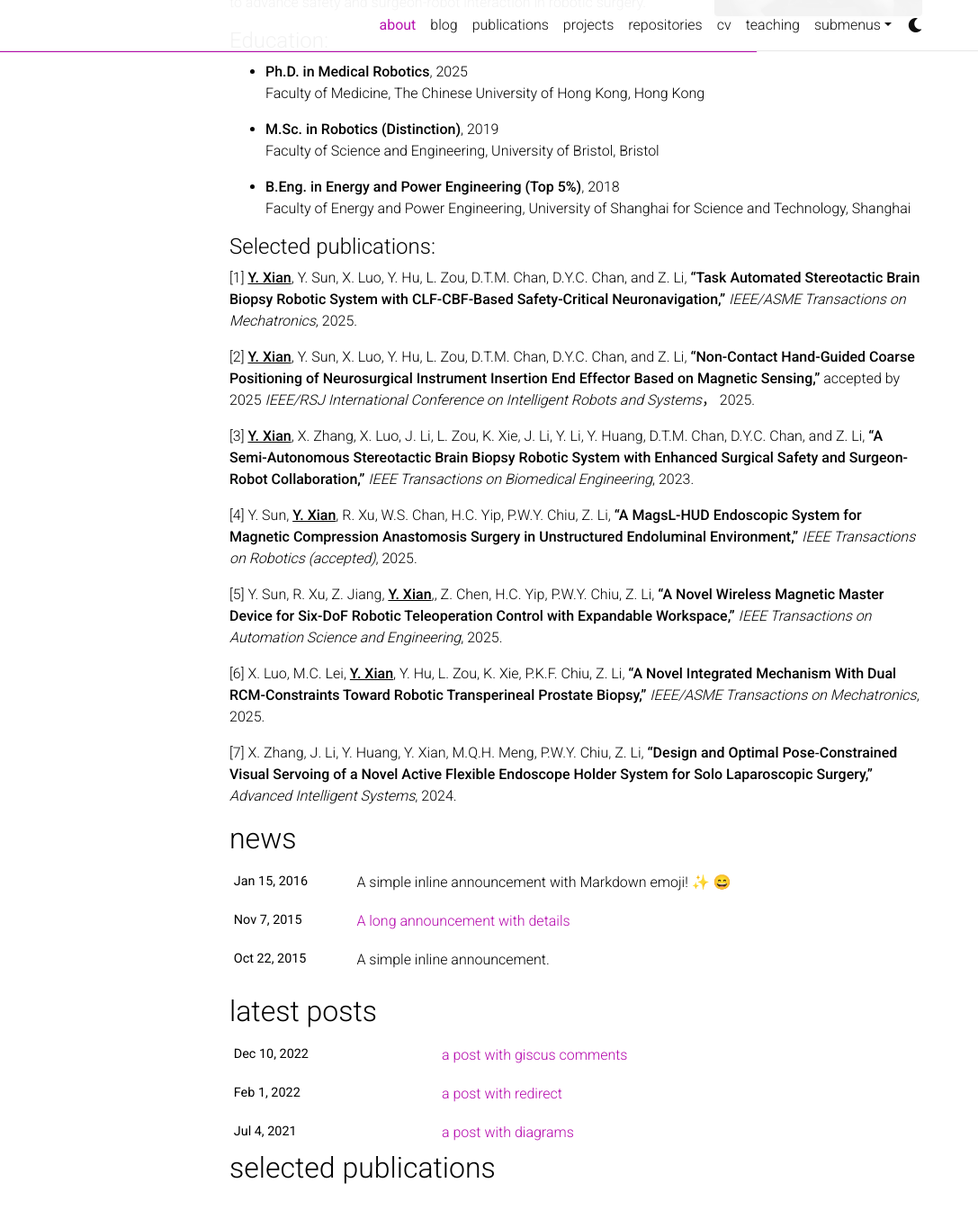
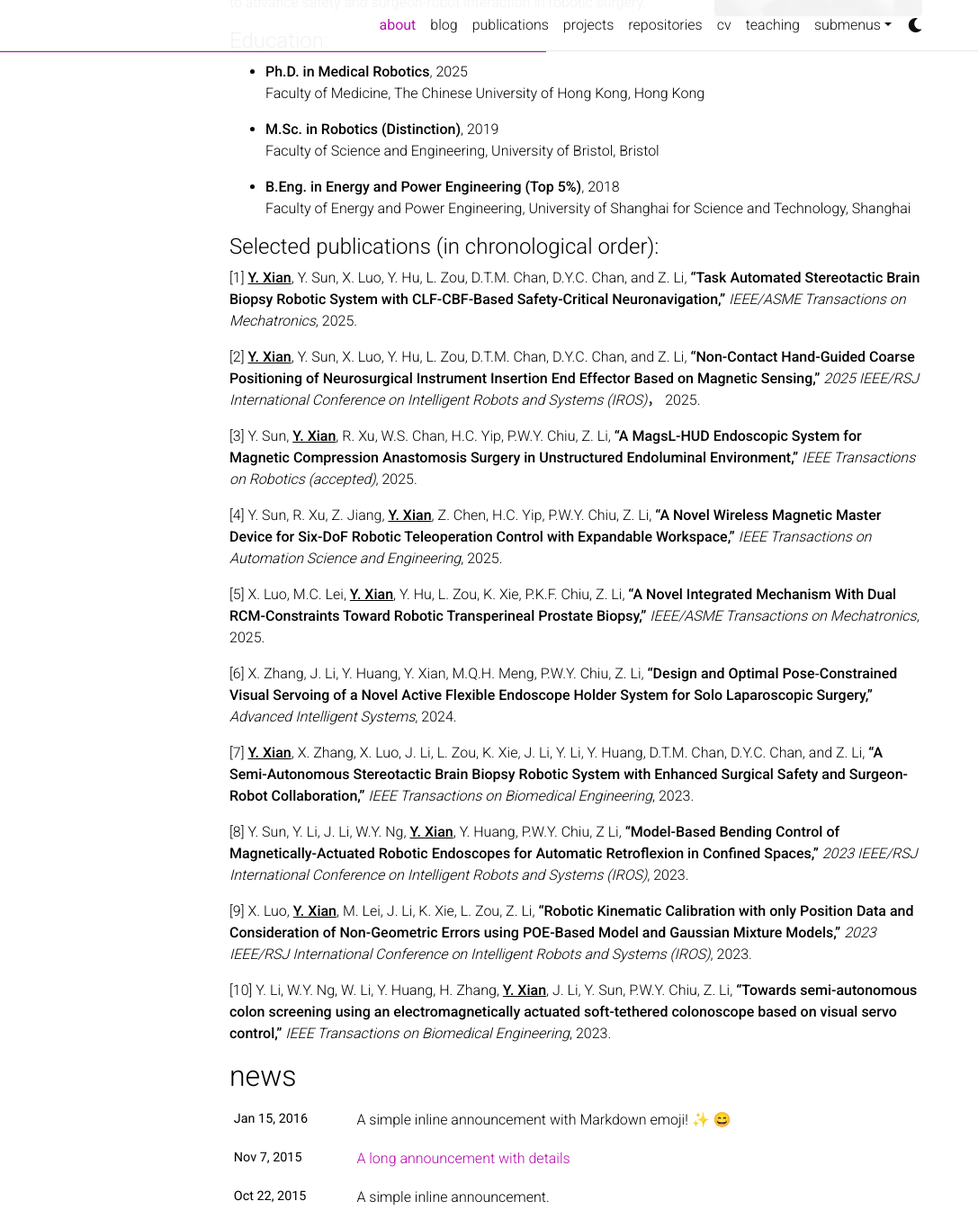
Before and after one commit to yitian-xian/yitian-xian.github.io, a Jekyll site: the page built from _pages/about.md, in a window 1280 px wide and 1400 px high, scrolled down 450 px, cut to the strip 0-1345 px from the top of the window. Shown: the whole strip at 90% size, without its empty margins (0-1087 px from the left). Built offline with Jekyll 4.4.1, drawn with Linux system fonts in a browser that asks for light colours; full-size pictures stand in for the smaller copies a plugin makes; emoji names are drawn with the system emoji font; comment, search, counter and statistics services are not loaded; a style sheet for code colours, icons or effects is not loaded.

Commit message:
Update about.md

```diff
--- a/_pages/about.md
+++ b/_pages/about.md
@@ -38,18 +38,24 @@ Faculty of Science and Engineering, University of Bristol, Bristol
 * **B.Eng. in Energy and Power Engineering (Top 5%)**, 2018<br>
 Faculty of Energy and Power Engineering, University of Shanghai for Science and Technology, Shanghai
 
-#### Selected publications:
+#### Selected publications (in chronological order):
 
 [1] **<u>Y. Xian</u>**, Y. Sun, X. Luo, Y. Hu, L. Zou, D.T.M. Chan, D.Y.C. Chan, and Z. Li, **“Task Automated Stereotactic Brain Biopsy Robotic System with CLF-CBF-Based Safety-Critical Neuronavigation,”** *IEEE/ASME Transactions on Mechatronics*, 2025.
 
-[2] **<u>Y. Xian</u>**, Y. Sun, X. Luo, Y. Hu, L. Zou, D.T.M. Chan, D.Y.C. Chan, and Z. Li, **“Non-Contact Hand-Guided Coarse Positioning of Neurosurgical Instrument Insertion End Effector Based on Magnetic Sensing,”** accepted by 2025 *IEEE/RSJ International Conference on Intelligent Robots and Systems*， 2025.
+[2] **<u>Y. Xian</u>**, Y. Sun, X. Luo, Y. Hu, L. Zou, D.T.M. Chan, D.Y.C. Chan, and Z. Li, **“Non-Contact Hand-Guided Coarse Positioning of Neurosurgical Instrument Insertion End Effector Based on Magnetic Sensing,”** *2025 IEEE/RSJ International Conference on Intelligent Robots and Systems (IROS)*， 2025.
 
-[3] **<u>Y. Xian</u>**, X. Zhang, X. Luo, J. Li, L. Zou, K. Xie, J. Li, Y. Li, Y. Huang, D.T.M. Chan, D.Y.C. Chan, and Z. Li, **“A Semi-Autonomous Stereotactic Brain Biopsy Robotic System with Enhanced Surgical Safety and Surgeon-Robot Collaboration,”** *IEEE Transactions on Biomedical Engineering*, 2023.
+[3] Y. Sun, **<u>Y. Xian</u>**, R. Xu, W.S. Chan, H.C. Yip, P.W.Y. Chiu, Z. Li, **“A MagsL-HUD Endoscopic System for Magnetic Compression Anastomosis Surgery in Unstructured Endoluminal Environment,”** *IEEE Transactions on Robotics (accepted)*, 2025.
 
-[4] Y. Sun, **<u>Y. Xian</u>**, R. Xu, W.S. Chan, H.C. Yip, P.W.Y. Chiu, Z. Li, **“A MagsL-HUD Endoscopic System for Magnetic Compression Anastomosis Surgery in Unstructured Endoluminal Environment,”** *IEEE Transactions on Robotics (accepted)*, 2025.
+[4] Y. Sun, R. Xu, Z. Jiang, **<u>Y. Xian</u>**, Z. Chen, H.C. Yip, P.W.Y. Chiu, Z. Li, **“A Novel Wireless Magnetic Master Device for Six-DoF Robotic Teleoperation Control with Expandable Workspace,”** *IEEE Transactions on Automation Science and Engineering*, 2025.
 
-[5] Y. Sun, R. Xu, Z. Jiang, **<u>Y. Xian</u>**,, Z. Chen, H.C. Yip, P.W.Y. Chiu, Z. Li, **“A Novel Wireless Magnetic Master Device for Six-DoF Robotic Teleoperation Control with Expandable Workspace,”** *IEEE Transactions on Automation Science and Engineering*, 2025.
+[5] X. Luo, M.C. Lei, **<u>Y. Xian</u>**, Y. Hu, L. Zou, K. Xie, P.K.F. Chiu, Z. Li, **“A Novel Integrated Mechanism With Dual RCM-Constraints Toward Robotic Transperineal Prostate Biopsy,”** *IEEE/ASME Transactions on Mechatronics*, 2025.
 
-[6] X. Luo, M.C. Lei, **<u>Y. Xian</u>**, Y. Hu, L. Zou, K. Xie, P.K.F. Chiu, Z. Li, **“A Novel Integrated Mechanism With Dual RCM-Constraints Toward Robotic Transperineal Prostate Biopsy,”** *IEEE/ASME Transactions on Mechatronics*, 2025.
+[6] X. Zhang, J. Li, Y. Huang, Y. Xian, M.Q.H. Meng, P.W.Y. Chiu, Z. Li, **“Design and Optimal Pose‐Constrained Visual Servoing of a Novel Active Flexible Endoscope Holder System for Solo Laparoscopic Surgery,”** *Advanced Intelligent Systems*, 2024.
 
-[7] X. Zhang, J. Li, Y. Huang, Y. Xian, M.Q.H. Meng, P.W.Y. Chiu, Z. Li, **“Design and Optimal Pose‐Constrained Visual Servoing of a Novel Active Flexible Endoscope Holder System for Solo Laparoscopic Surgery,”** *Advanced Intelligent Systems*, 2024.
+[7] **<u>Y. Xian</u>**, X. Zhang, X. Luo, J. Li, L. Zou, K. Xie, J. Li, Y. Li, Y. Huang, D.T.M. Chan, D.Y.C. Chan, and Z. Li, **“A Semi-Autonomous Stereotactic Brain Biopsy Robotic System with Enhanced Surgical Safety and Surgeon-Robot Collaboration,”** *IEEE Transactions on Biomedical Engineering*, 2023.
+
+[8] Y. Sun, Y. Li, J. Li, W.Y. Ng, **<u>Y. Xian</u>**, Y. Huang, P.W.Y. Chiu, Z Li, **“Model-Based Bending Control of Magnetically-Actuated Robotic Endoscopes for Automatic Retroflexion in Confined Spaces,”** *2023 IEEE/RSJ International Conference on Intelligent Robots and Systems (IROS)*, 2023.
+
+[9] X. Luo, **<u>Y. Xian</u>**, M. Lei, J. Li, K. Xie, L. Zou, Z. Li, **“Robotic Kinematic Calibration with only Position Data and Consideration of Non-Geometric Errors using POE-Based Model and Gaussian Mixture Models,”** *2023 IEEE/RSJ International Conference on Intelligent Robots and Systems (IROS)*, 2023.
+
+[10] Y. Li, W.Y. Ng, W. Li, Y. Huang, H. Zhang, **<u>Y. Xian</u>**, J. Li, Y. Sun, P.W.Y. Chiu, Z. Li, **“Towards semi-autonomous colon screening using an electromagnetically actuated soft-tethered colonoscope based on visual servo control,”** *IEEE Transactions on Biomedical Engineering*, 2023.
```
